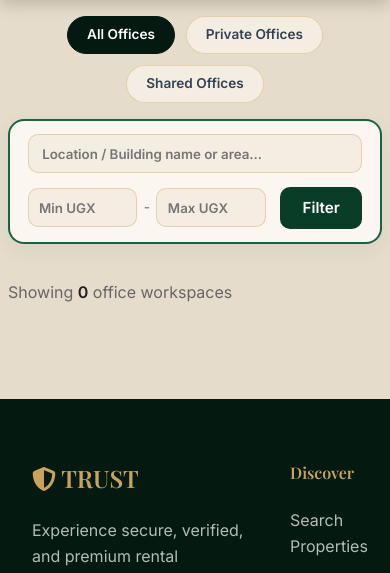
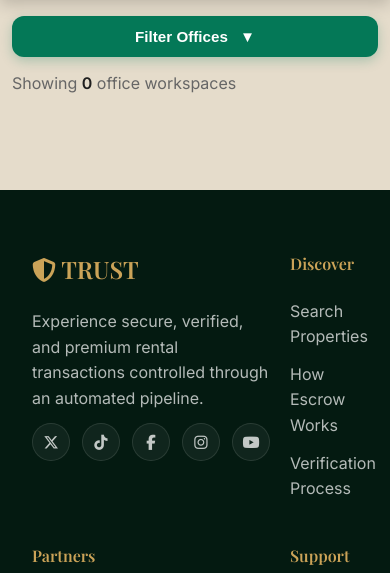
Before and after one commit to ronnie256-pro/Trustrentug, a Django app: page /offices/ in a window 390 px wide. Shown: the part 70-643 px from the top of the page. Run offline with Django 5.2, Linux system fonts and the light colour scheme; data that the repository does not hold is empty; some libraries are stand-ins or nearby versions; some web fonts are replaced.

Commit message:
fix horizontal scroll overflow and align header body footer margins 1

```diff
--- a/core/templates/tenant/offices.html
+++ b/core/templates/tenant/offices.html
@@ -114,14 +114,25 @@ body {
 }
 @media (max-width: 768px) {
     .results-grid {
-        grid-template-columns: repeat(2, 1fr) !important;
-        gap: 0.65rem !important;
+        grid-template-columns: repeat(2, minmax(0, 1fr)) !important;
+        gap: 0.75rem !important;
+        width: 100% !important;
+        max-width: 100% !important;
+        justify-content: center !important;
+        box-sizing: border-box !important;
     }
     .property-card {
+        width: 100% !important;
+        max-width: 100% !important;
         border-radius: 14px !important;
+        box-sizing: border-box !important;
+        margin: 0 auto !important;
     }
     .card-img-wrapper {
+        width: 100% !important;
+        max-width: 100% !important;
         height: 135px !important;
+        box-sizing: border-box !important;
     }
     .blue-sale-ribbon {
         top: 6px !important;
@@ -136,7 +147,20 @@ body {
         font-size: 0.8rem !important;
     }
     .layout {
-        padding: 1rem 0.5rem !important;
+        padding: 1rem 0.75rem !important;
+        width: 100% !important;
+        max-width: 100% !important;
+        box-sizing: border-box !important;
+        overflow-x: hidden !important;
+    }
+    .mobile-filter-toggle-container {
+        display: block !important;
+    }
+    #topFilterForm {
+        display: none;
+    }
+    #topFilterForm.mobile-active {
+        display: block !important;
     }
 }
 </style>
@@ -144,6 +168,13 @@ body {
 
 {% block content %}
 <div class="layout">
+
+    <!-- MOBILE FILTER TOGGLE BUTTON -->
+    <div class="mobile-filter-toggle-container" style="display: none; width: 100%; margin-bottom: 0.85rem; text-align: center;">
+        <button type="button" id="mobile-filter-toggle-btn" onclick="toggleMobileOfficeFilter()" style="width: 100%; max-width: 400px; padding: 0.75rem 1.25rem; background: #047857; color: white; border: none; border-radius: 12px; font-weight: 800; font-size: 0.95rem; cursor: pointer; display: inline-flex; align-items: center; justify-content: center; gap: 0.5rem; box-shadow: 0 4px 12px rgba(4, 120, 87, 0.25);">
+            Filter Offices <span id="filter-chevron" style="margin-left: 0.25rem;">▼</span>
+        </button>
+    </div>
 
     <!-- CATEGORY FILTER PILLS & SEARCH BAR -->
     <form id="topFilterForm" method="GET" action="{% url 'offices' %}" style="max-width: 1100px; width: 100%; margin: 0 auto 1.25rem auto;">
@@ -237,4 +268,22 @@ body {
         </div>
     </main>
 </div>
+
+<script>
+function toggleMobileOfficeFilter() {
+    const form = document.getElementById('topFilterForm');
+    const chevron = document.getElementById('filter-chevron');
+    if (form) {
+        if (form.style.display === 'block' || form.classList.contains('mobile-active')) {
+            form.style.display = 'none';
+            form.classList.remove('mobile-active');
+            if (chevron) chevron.innerText = '▼';
+        } else {
+            form.style.display = 'block';
+            form.classList.add('mobile-active');
+            if (chevron) chevron.innerText = '▲';
+        }
+    }
+}
+</script>
 {% endblock %}
```
Also changed, not shown: core/templates/tenant/property_detail.html (+21 -1 lines), core/templates/tenant/search.html (+18 -3 lines).
